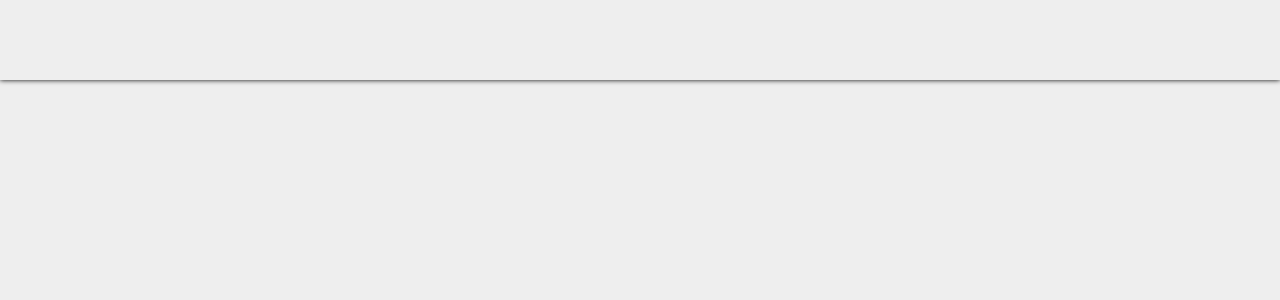
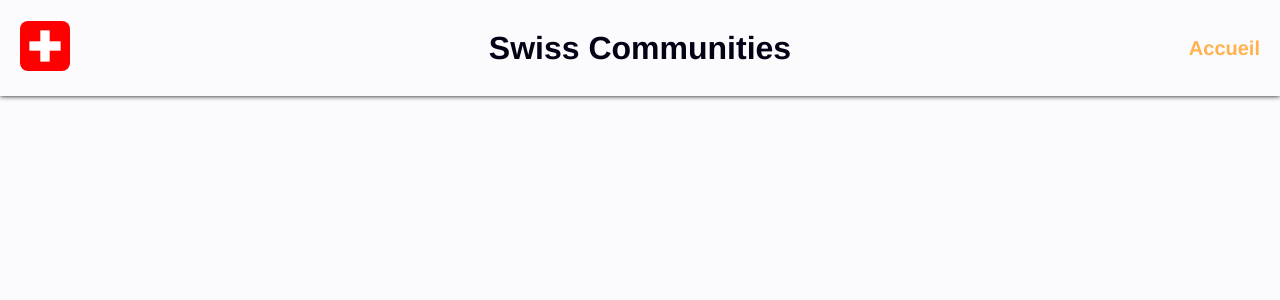
Before and after one commit to SwissCommunities/swisscommunities-website, a Nuxt app: page / in a window 1280 px wide. Shown: the top 300 px of the page. Built offline with nearby package versions, Linux system fonts and the light colour scheme.

Commit message:
finished header

```diff
--- a/app.vue
+++ b/app.vue
@@ -11,7 +11,7 @@ import '~/assets/global.scss'
 
 <style>
 main {
-    padding-top: 6em;
+    padding-top: 7em;
     min-height: 100vh;
 }
 </style>
--- a/assets/_consts.scss
+++ b/assets/_consts.scss
@@ -1,11 +1,22 @@
 * {
-  --foreground-rgb: 34, 34, 34;
+  --foreground-rgb: 4, 3, 22;
   --foreground: rgb(var(--foreground-rgb));
-  --background-rgb: 238, 238, 238;
+  --background-rgb: 251, 251, 254;
   --background: rgb(var(--background-rgb));
+  --primary-rgb: 217, 41, 28;
+  --primary: rgb(var(--primary-rgb));
+  --secondary-rgb: 255, 203, 199;
+  --secondary: rgb(var(--secondary-rgb));
+  --accent-rgb: 255, 178, 77;
+  --accent: rgb(var(--accent-rgb));
+
+  --sm-br: .5em;
 
   @media screen and (prefers-color-scheme: dark) {
-    --background-rgb: 51, 51, 51;
-    --foreground-rgb: 238, 238, 238;
+    --foreground-rgb: 234, 233, 252;
+    --background-rgb: 1, 1, 4;
+    --primary-rgb: 227, 51, 38;
+    --secondary-rgb: 56, 4, 0;
+    --accent-rgb: 179, 101, 0;
   }
 }
--- a/assets/global.scss
+++ b/assets/global.scss
@@ -17,4 +17,18 @@ nav > ul {
   display: flex;
   list-style: none;
   flex-direction: column;
+  margin: 0;
+  padding: 0;
 }
+
+a {
+  color: var(--accent);
+  text-decoration: none;
+  font-weight: 500;
+  transition: color 300ms ease-in-out;
+
+  &:hover {
+    text-decoration: underline;
+    color: color-mix(in srgb, var(--accent) 50%, var(--foreground) 50%);
+  }
+}
--- a/components/TheHeader.vue
+++ b/components/TheHeader.vue
@@ -1,22 +1,83 @@
 <script lang="ts" setup>
+type Link = {
+	name: string,
+	href: string,
+	children?: Link[]
+}
 
+const links: Link[] = [{
+	name: 'Accueil',
+	url: '/'
+}]
 </script>
 
 <template>
     <header>
+        <NuxtLink to="/">
+            <NuxtImg
+                    class="icon"
+                    height="50"
+                    src="/images/ch.png"
+            />
+        </NuxtLink>
+        <h1>Swiss Communities</h1>
+        <nav>
+            <ul>
+                <li v-for="link in links" :key="link.href">
+                    <NuxtLink
+                            :to="link.href"
+                    >
+                        {{ link.name }}
+                    </NuxtLink>
+                </li>
+            </ul>
+        </nav>
     </header>
 </template>
 
 <style lang="scss" scoped>
 header {
-  height: 5em;
+  height: 6em;
   box-shadow: 0 0 5px black;
-  display: flex;
-  flex-direction: row;
   position: fixed;
   top: 0;
   left: 0;
   width: 100vw;
   align-items: center;
+  padding: 1em 1.25em;
+  background-color: var(--background);
+  display: grid;
+  grid-template-columns: 1fr auto 1fr;
+  justify-items: center;
+
+  :first-child {
+    justify-self: start;
+  }
+
+  :last-child {
+    justify-self: end;
+  }
+
+  img.icon {
+    border-radius: var(--sm-br);
+  }
+
+  h1 {
+    margin: 0;
+  }
+
+  nav {
+    ul {
+      flex-direction: row;
+
+      li {
+        a {
+          font-size: 1.25rem;
+          font-weight: bold;
+
+        }
+      }
+    }
+  }
 }
 </style>
--- a/nuxt.config.ts
+++ b/nuxt.config.ts
@@ -1,4 +1,5 @@
 // https://nuxt.com/docs/api/configuration/nuxt-config
 export default defineNuxtConfig({
-	devtools: { enabled: true }
+    devtools: { enabled: true },
+    modules: ["@nuxt/image"]
 })
--- a/package.json
+++ b/package.json
@@ -11,6 +11,7 @@
   },
   "dependencies": {
     "@csstools/normalize.css": "^12.1.1",
+    "@nuxt/image": "^1.5.0",
     "nuxt": "^3.11.2",
     "vue": "^3.4.21",
     "vue-router": "^4.3.0"
```
Also changed, not shown: public/images/ch.png (added), 1 other file (tests, documents, lock files or other folders).
